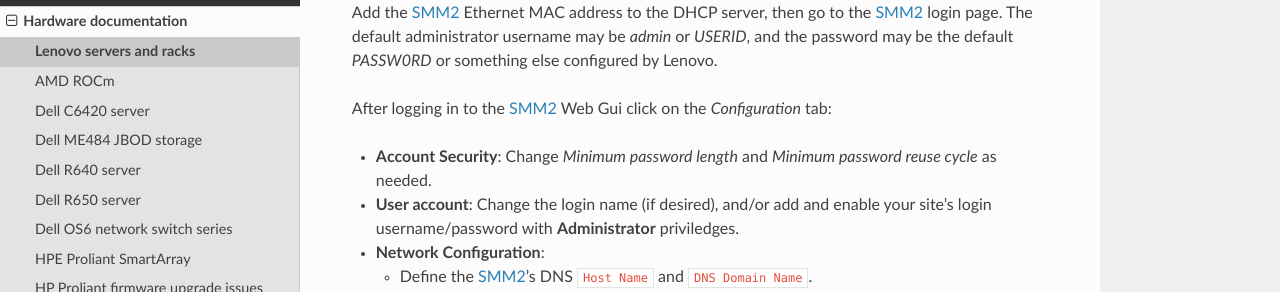
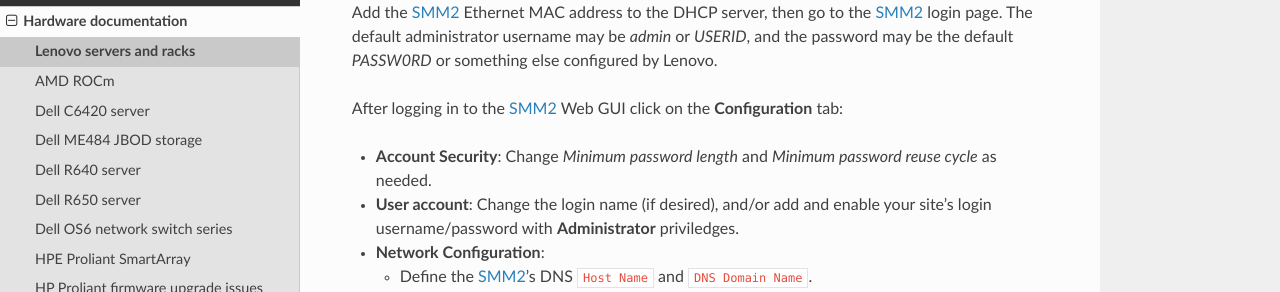
Before and after one commit to OleHolmNielsen/ITwiki, a Sphinx documentation site: the page built from docs/Lenovo_DW612S.rst, in a window 1280 px wide and 900 px high, scrolled down 612 px. Shown: the part 159-451 px from the top of the window. Built offline with Sphinx 7.4.7 and the Read the Docs theme 3.1.0, drawn with Linux system fonts in a browser that asks for light colours.

Commit message:
Minor edit

```diff
--- a/docs/Lenovo_DW612S.rst
+++ b/docs/Lenovo_DW612S.rst
@@ -35,7 +35,7 @@
 The default administrator username may be *admin* or *USERID*,
 and the password may be the default *PASSW0RD* or something else configured by Lenovo.
 
-After logging in to the SMM2_ Web Gui click on the *Configuration* tab:
+After logging in to the SMM2_ Web GUI click on the **Configuration** tab:
 
 * **Account Security**: Change *Minimum password length* and *Minimum password reuse cycle* as needed.
 
```
